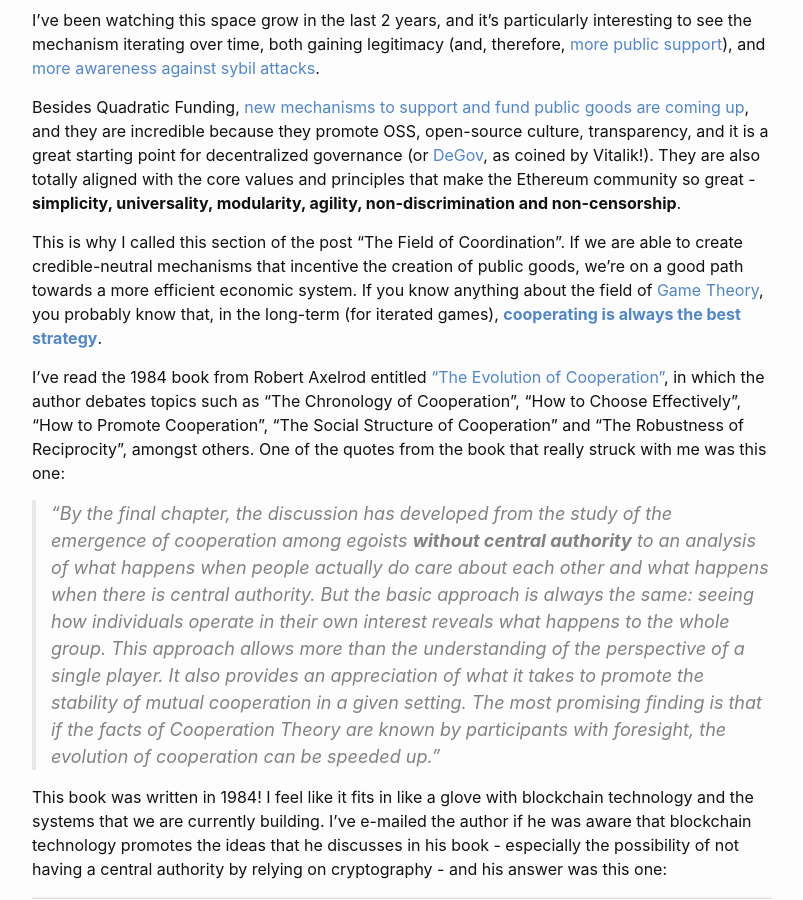
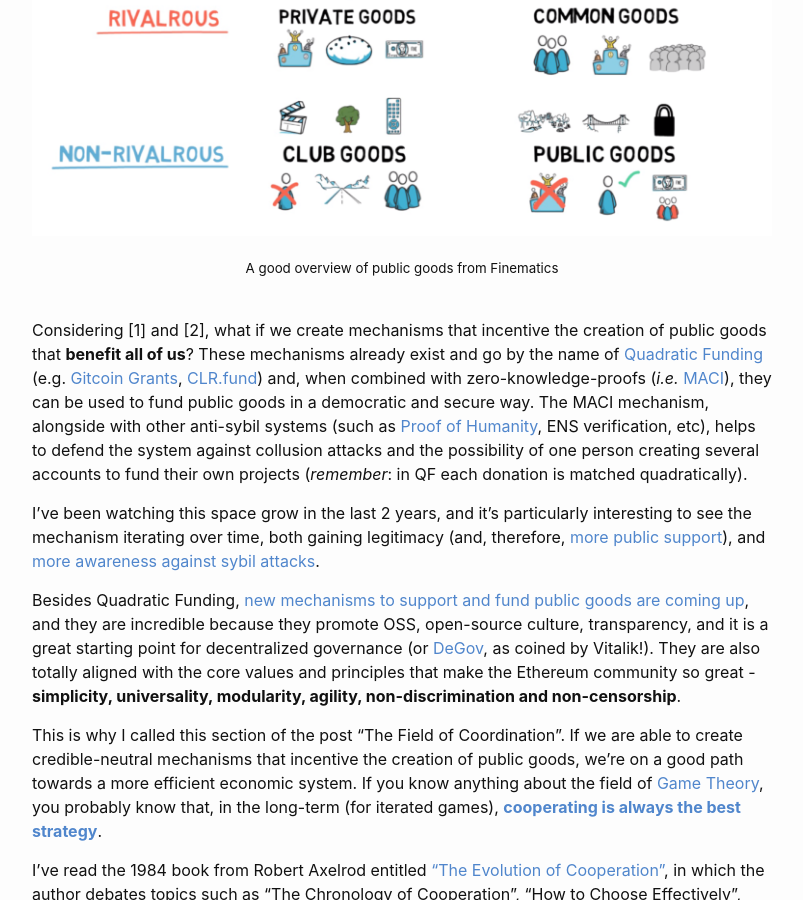
Before and after one commit to intldds/intldds.github.io, a Jekyll site: the page built from _posts/2021-08-01-paradigm.md, in a window 1280 px wide and 900 px high, scrolled down 7335 px. Shown: the whole window, without its empty margins (238-1041 px from the left). Built offline with Jekyll 4.4.1, drawn with Linux system fonts in a browser that asks for light colours.

Commit message:
Added pictures!

```diff
--- a/_posts/2021-08-01-paradigm.md
+++ b/_posts/2021-08-01-paradigm.md
@@ -256,6 +256,12 @@ of the public good by one individual does not reduce availability to others. The
 simultaneously by more than one person. Why are public goods so important? Think about... the Internet. It's full
 of public goods!
 
+![publicgoods](/images/publicgoods.png)
+<div style="text-align:center">
+<sub>A good overview of public goods from Finematics</sub>
+</div>
+<br>
+
 Considering [1] and [2], what if we create mechanisms that incentive the creation of public goods that
 **benefit all of us**? These mechanisms already exist and go by the name of [Quadratic Funding](https://www.radicalxchange.org/concepts/quadratic-funding/)
 (e.g. [Gitcoin Grants](https://gitcoin.co/grants/),
```
Also changed, not shown: images/publicgoods.png (added).
